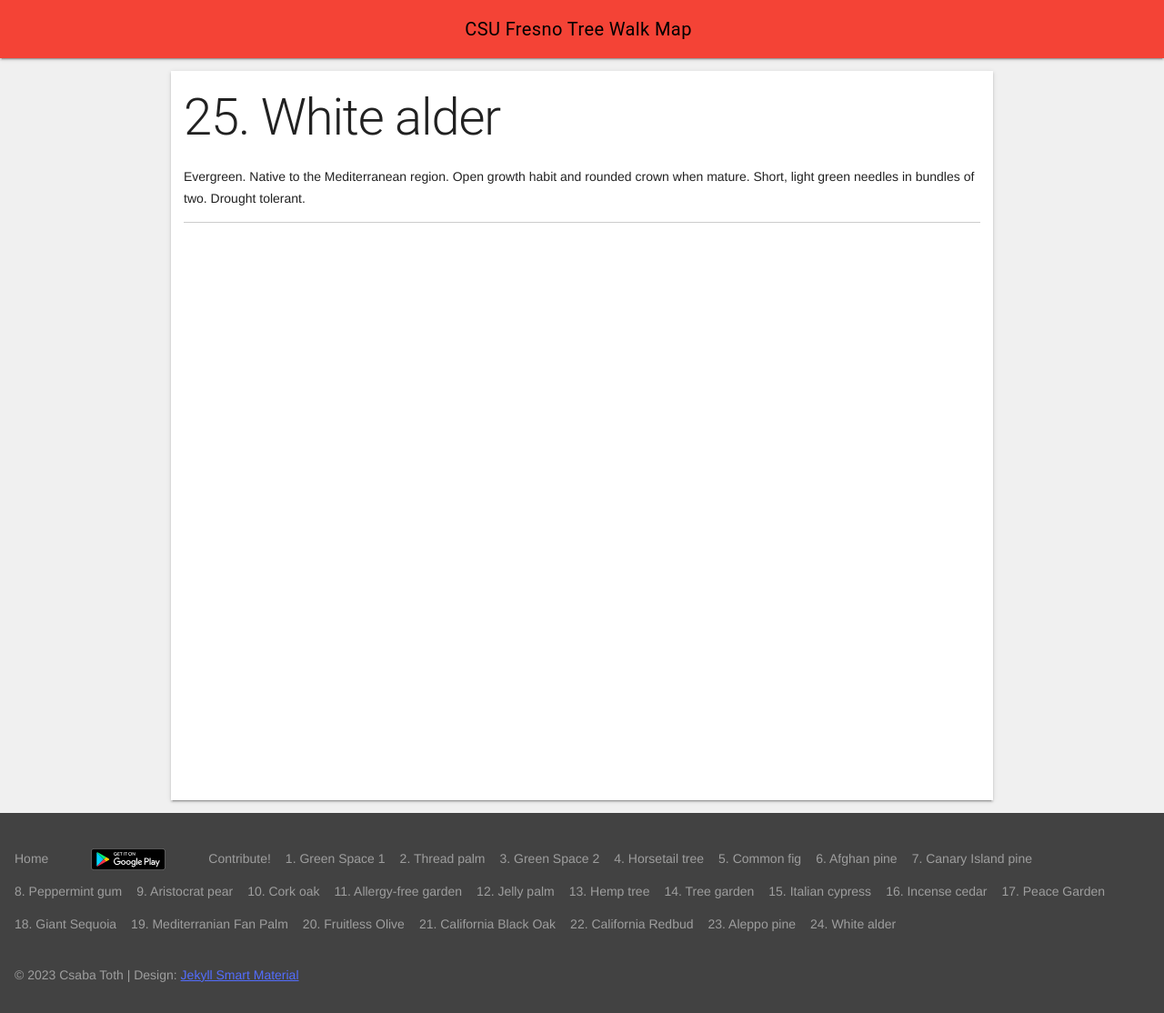
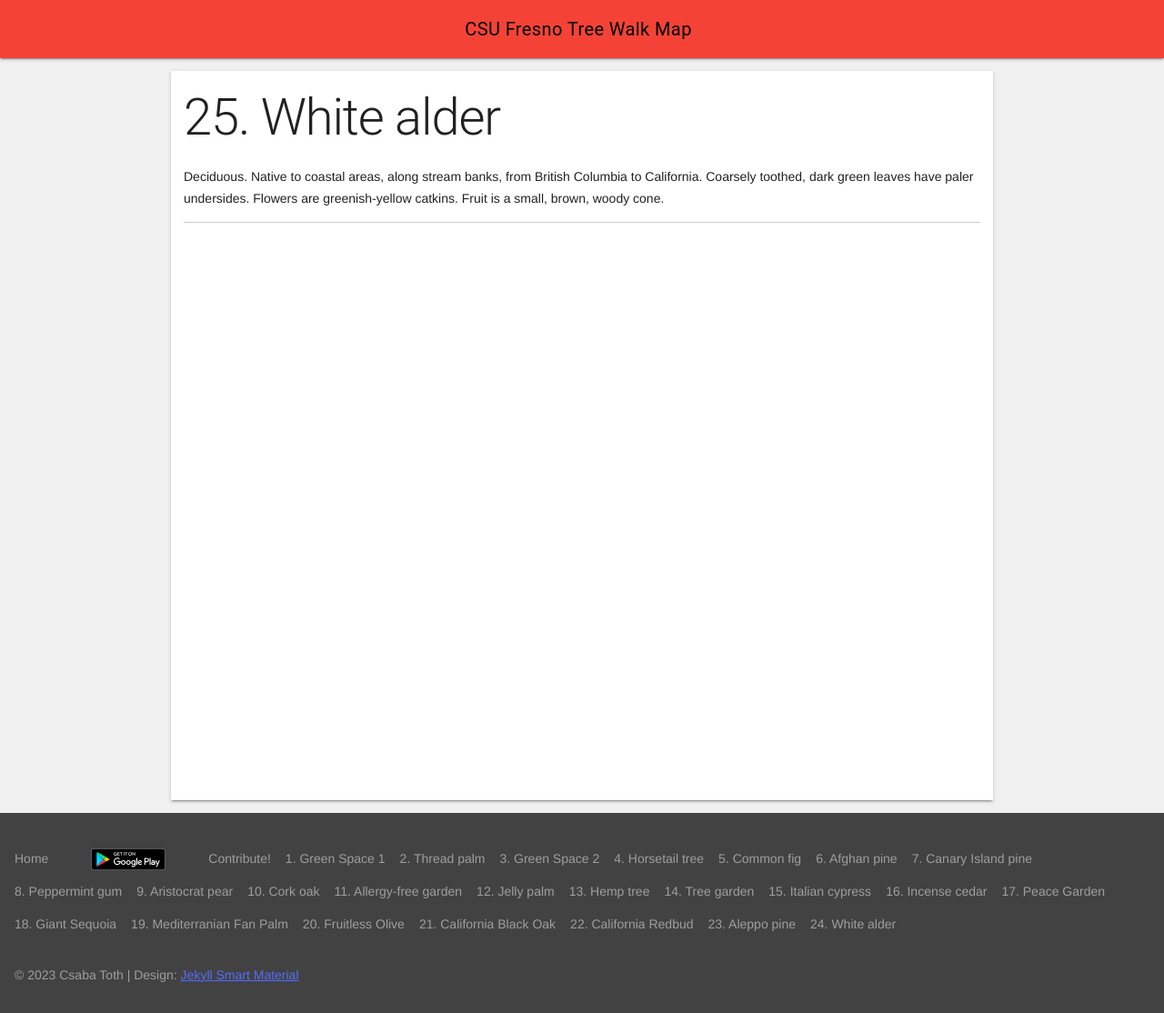
Before and after one commit to TreeWalks/TreeWalks.github.io, a Jekyll site: the page built from _posts/2022-12-24-white_alder.md, in a window 1280 px wide. Shown: the whole page at 91% size. Built offline with Jekyll 4.4.1, drawn with Linux system fonts in a browser that asks for light colours.

Commit message:
White Alder copy-paste error correction

```diff
--- a/_posts/2022-12-24-white_alder.md
+++ b/_posts/2022-12-24-white_alder.md
@@ -3,8 +3,8 @@ layout: post
 lang: en
 title: White alder
 date: 2022-12-24 10:00:00
-description: Evergreen. Native to the Mediterranean region. Drought tolerant.
+description: Native to coastal areas, along stream banks, from British Columbia to California.
 stop: 24
 index: 23
 ---
-Evergreen. Native to the Mediterranean region. Open growth habit and rounded crown when mature. Short, light green needles in bundles of two. Drought tolerant.
+Deciduous. Native to coastal areas, along stream banks, from British Columbia to California. Coarsely toothed, dark green leaves have paler undersides. Flowers are greenish-yellow catkins. Fruit is a small, brown, woody cone.
```
